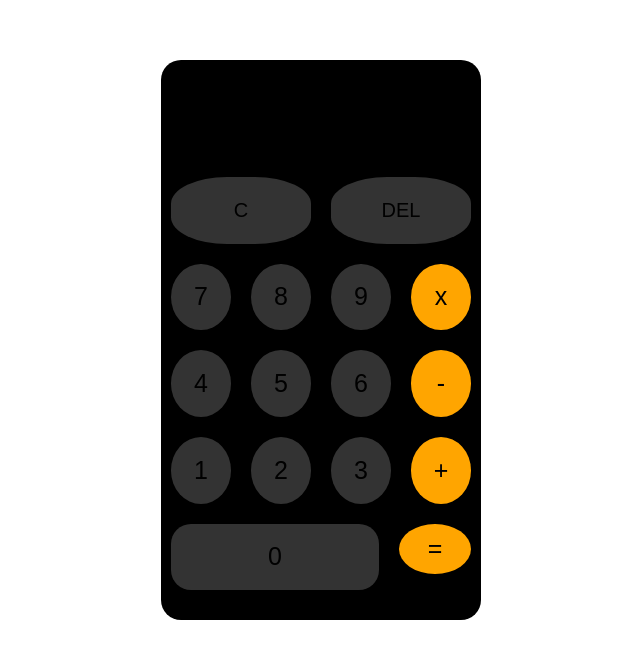
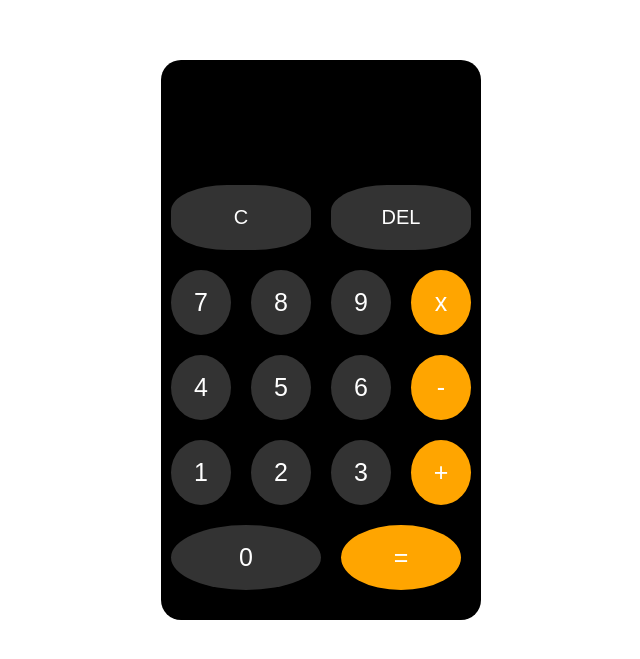
Before and after one commit to Iman-dev7/calculator, a plain HTML site: page index.html in a window 1280 px wide. Shown: the part 183-842 px from the top of the page, without its empty margins (167-807 px from the left). Drawn offline with Linux system fonts and the light colour scheme.

Commit message:
change grey to upper-btns

```diff
--- a/index.html
+++ b/index.html
@@ -12,31 +12,32 @@
         <input type="text" readonly id ="calculator-input">
         </div>
 
-    <div id="grey">
+    <div id="upper-btns">
         <button class="clear">C</button>
         <button class="delete">DEL</button>
     </div>
-    <div class="orange">
+    <div class="first-section">
         <button class="seven">7</button>
         <button class="eight">8</button>
         <button class="nine">9</button>
         <button class="multiply">x</button>
         </div>
 
-        <div class="numbers">
+        <div class="second-section">
         <button class="four">4</button>
         <button class="five">5</button>
         <button class="six">6</button>
-        <button class="minus">-</button>
+        <button class="subtract">-</button>
         </div>
-        <div class="before">
+        <div class="third-section">
         <button class="one">1</button>
         <button class="two">2</button>
         <button class="three">3</button>
         <button class="add">+</button>
         </div>
-        <div class="last">
+        <div class="fourth-section">
         <button class="zero">0</button>
+
         <button class="equal">=</button>
         </div>
 
--- a/script.js
+++ b/script.js
@@ -90,11 +90,10 @@ document.querySelector('.six').addEventListener('click', () => display('6'));
 document.querySelector('.seven').addEventListener('click', () => display('7'));
 document.querySelector('.eight').addEventListener('click', () => display('8'));
 document.querySelector('.nine').addEventListener('click', () => display('9'));
-document.querySelector('.add').addEventListener('click', () => display('+'));
 
 document.querySelector('.add').addEventListener('click', () => onClick('+'));
-document.querySelector('.minus').addEventListener('click', () => onClick('-'));
-document.querySelector('.or').addEventListener('click', () => onClick('*')); // you labeled it "or" but it's multiply
+document.querySelector('.subtract').addEventListener('click', () => onClick('-'));
+document.querySelector('.multiply').addEventListener('click', () => onClick('*'));
 document.querySelector('.delete').addEventListener('click', () => {
     currentValue = currentValue.slice(0, -1);
     updateDisplay(currentValue);
--- a/style.css
+++ b/style.css
@@ -3,6 +3,7 @@
     height:100%;
     border-radius: 20px;
     gap:20px;
+    color:#fff;
 
 }
 #calculator{
@@ -27,24 +28,24 @@
 
 }
 
-#grey{
+
+#upper-btns{
     display:flex;
-    flex-direction:
     margin-top: 10px;
 
 }
 
-.orange{
+.first-section{
     display:flex;
 }
 
-.numbers{
+.second-section{
     display:flex;
 }
-.before{
+.third-section{
     display:flex;
 }
-.last{
+.fourth-section{
     display:flex;
 }
 .clear{
@@ -66,7 +67,7 @@
     font-size: 25px;
     border-radius: 50%;
 }
-.minus{
+.subtract{
     background-color: orange;
     border:none;
     font-size: 25px;
@@ -83,14 +84,15 @@
     border:none;
     font-size: 25px;
     border-radius: 50%;
-    width:100px;
-    height: 50px;
+    width:120px;
+
 }
 .one{
     font-size: 25px;
     border:none;
     background-color: #333;
     border-radius: 50%;
+
 }
 .two{
     font-size: 25px;
@@ -145,7 +147,10 @@
     border-radius: 50%;
 }
 .zero{
+    font-size: 25px;
+    border:none;
     background-color: #333;
-    border:none;
-    font-size: 25px;
+    border-radius: 50%;
+    width:150px
+
 }
```
